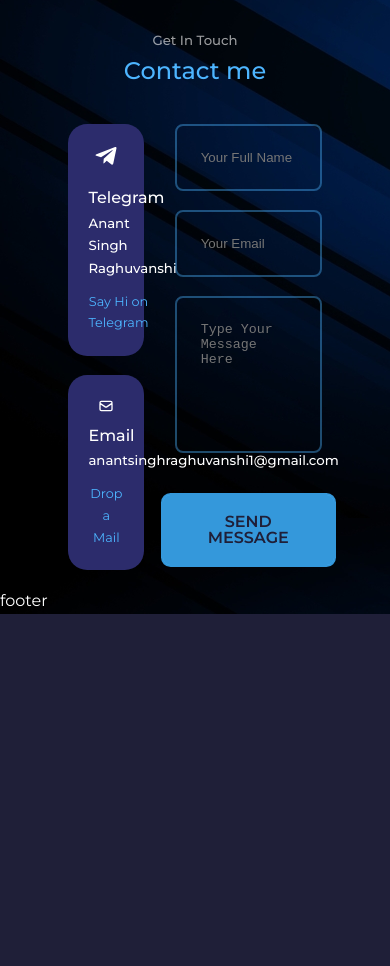
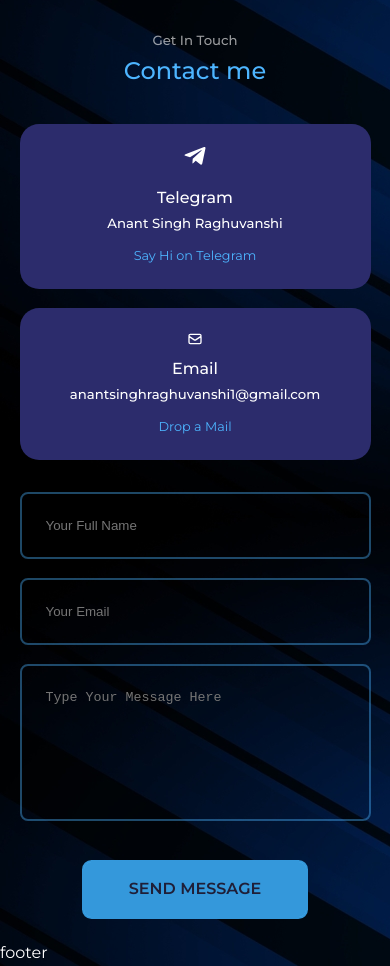
Before and after one commit to anantraghuvanshi/theanantraghuvanshi, a React (Create React App) app in the folder anant-portfolio/: page / in a window 390 px wide. Shown: the part 5425-6391 px from the top of the page. Before the commit the page ends 6039 px from the top, so only its background shows below. Built offline with nearby package versions, Linux system fonts and the light colour scheme.

Commit message:
contact css update

```diff
--- a/anant-portfolio/src/components/contact/contact.css
+++ b/anant-portfolio/src/components/contact/contact.css
@@ -47,3 +47,18 @@
     resize: none;
     color: var(--color-white);
 }
+
+@media screen and (max-width:1024px){
+    .container.contact__container{
+        grid-template-columns: 1fr;
+        gap: 2rem;
+    }
+ }
+
+ /* =============MEDIA QUERIES(Small DEVICES)================*/
+ @media screen and (max-width:600px){
+    .container.contact__container{
+        width: var(--container-width-sm);
+    }
+
+ }
```
